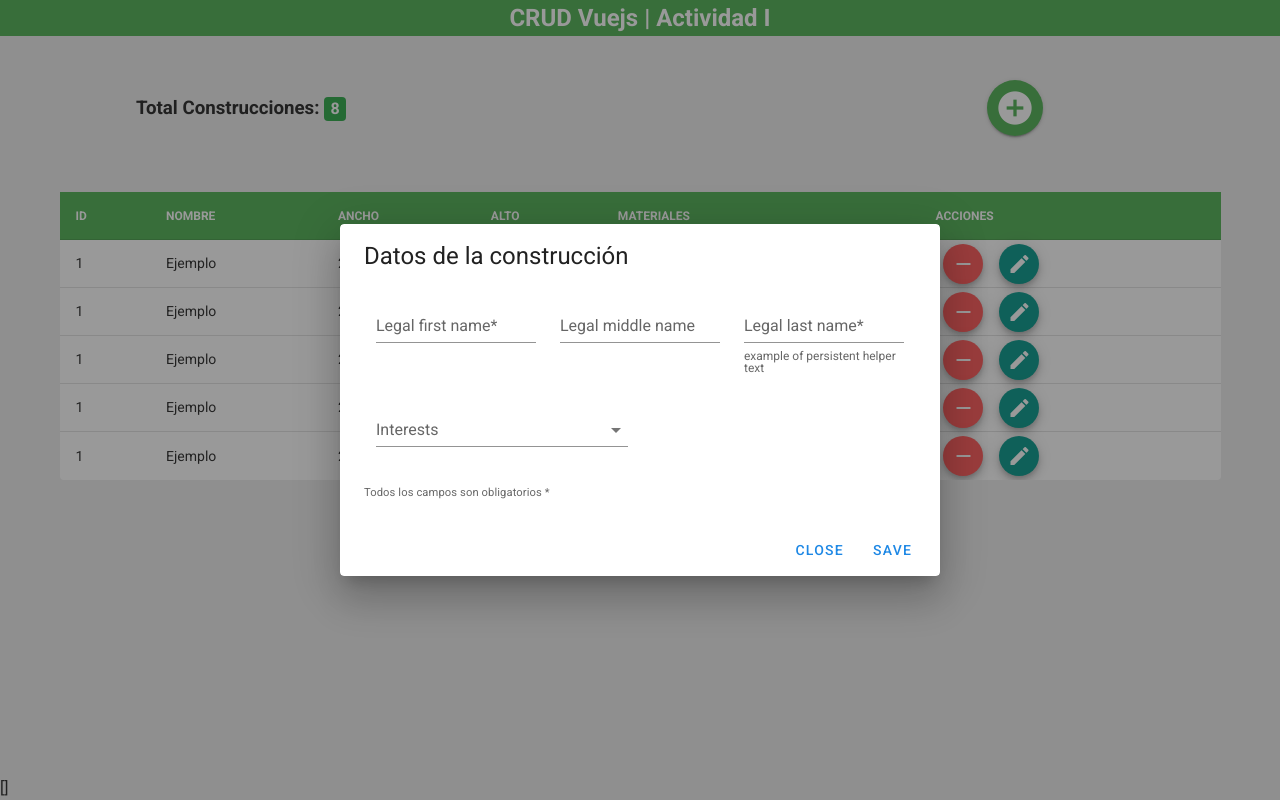
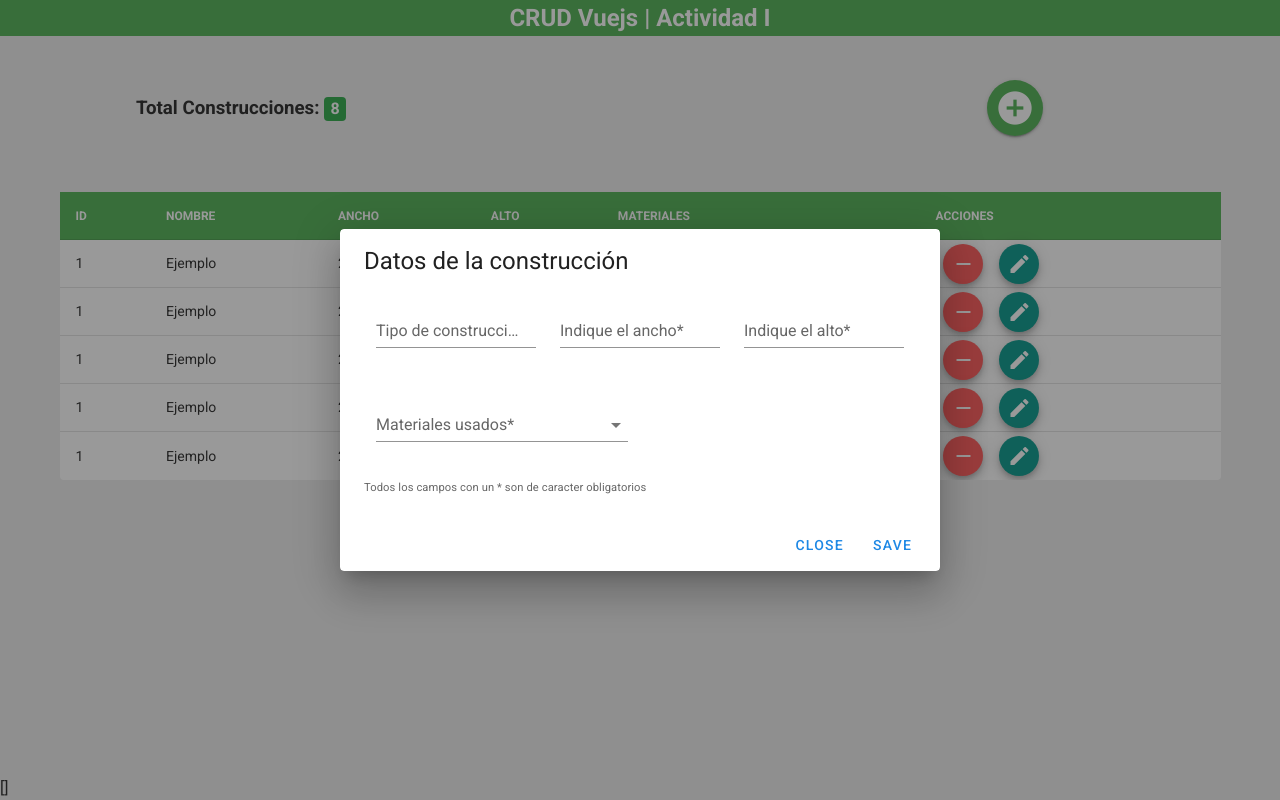
Before and after one commit to Brian-Santeliz/crud-vuetify, a Vue app: page / in a window 1280 px wide. Both pictures are taken after a click on the button 1015 px from the left and 108 px from the top of the page. Built offline with nearby package versions, Linux system fonts and the light colour scheme.

Commit message:
Modify dialog with form, delete input and change label

```diff
--- a/src/App.vue
+++ b/src/App.vue
@@ -131,23 +131,24 @@
                 <v-col cols="12" sm="6" md="4">
                   <v-text-field
                     v-model="construccion.nombre"
-                    label="Legal first name*"
+                    label="Tipo de construcción*"
                     required
                   ></v-text-field>
                 </v-col>
                 <v-col cols="12" sm="6" md="4">
                   <v-text-field
                     v-model="construccion.alto"
-                    label="Legal middle name"
-                    hint="example of helper text only on focus"
+                    label="Indique el ancho*"
+                    type="number"
+                    hint="el valor expresado sera en metros (m)"
                   ></v-text-field>
                 </v-col>
                 <v-col cols="12" sm="6" md="4">
                   <v-text-field
                     v-model="construccion.ancho"
-                    label="Legal last name*"
-                    hint="example of persistent helper text"
-                    persistent-hint
+                    label="Indique el alto*"
+                    type="number"
+                    hint="el valor expresado sera en metros (m)"
                     required
                   ></v-text-field>
                 </v-col>
@@ -155,23 +156,25 @@
                   <v-autocomplete
                     v-model="construccion.materiales"
                     :items="[
-                      'Skiing',
-                      'Ice hockey',
-                      'Soccer',
-                      'Basketball',
-                      'Hockey',
-                      'Reading',
-                      'Writing',
-                      'Coding',
-                      'Basejump',
+                      'Cemento',
+                      'Barro y arcilla',
+                      'Madera',
+                      'Hormigón',
+                      'Ladrillo',
+                      'Vidrio',
+                      'Acero',
+                      'Aluminio',
+                      'Zinc',
                     ]"
-                    label="Interests"
+                    label="Materiales usados*"
                     multiple
                   ></v-autocomplete>
                 </v-col>
               </v-row>
             </v-container>
-            <small>Todos los campos son obligatorios *</small>
+            <small
+              >Todos los campos con un * son de caracter obligatorios</small
+            >
           </v-card-text>
           <v-card-actions>
             <v-spacer></v-spacer>
```
